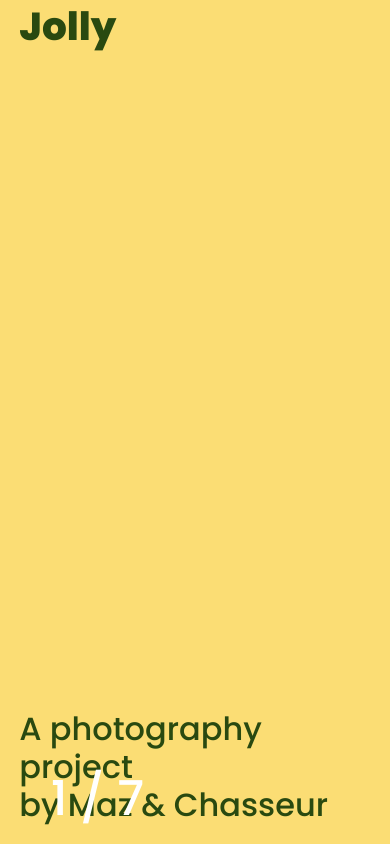
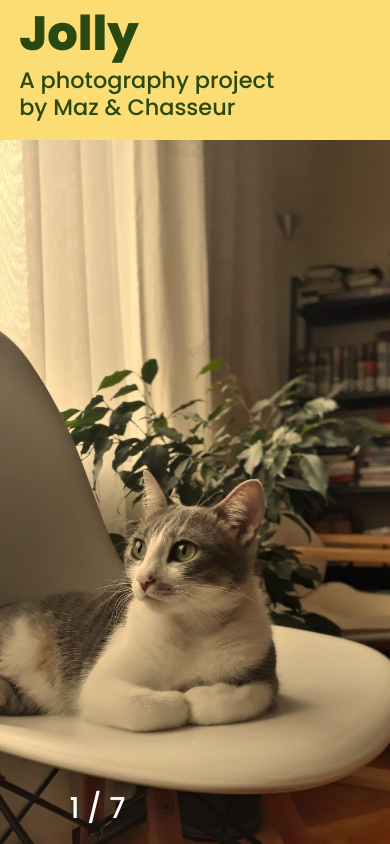
Before and after one commit to mbalandari/Jolly, a React (Create React App) app: page / in a window 390 px wide. Shown: the top 844 px of the page. Built offline with nearby package versions, Linux system fonts and the light colour scheme.

Commit message:
make it responsive

```diff
--- a/src/App.css
+++ b/src/App.css
@@ -101,4 +101,22 @@ progress[value]::-webkit-progress-value {
     section {
         flex-direction: column;
     }
+
+    figure {
+        flex-grow: 1;
+        width: 100vw;
+    }
+
+    figcaption {
+        font-size: 1.8rem;
+    }
+
+    h2 {
+        font-size: 1.4rem;
+        position: relative;
+    }
+
+    h1 {
+        font-size: 3rem;
+    }
 }
```
